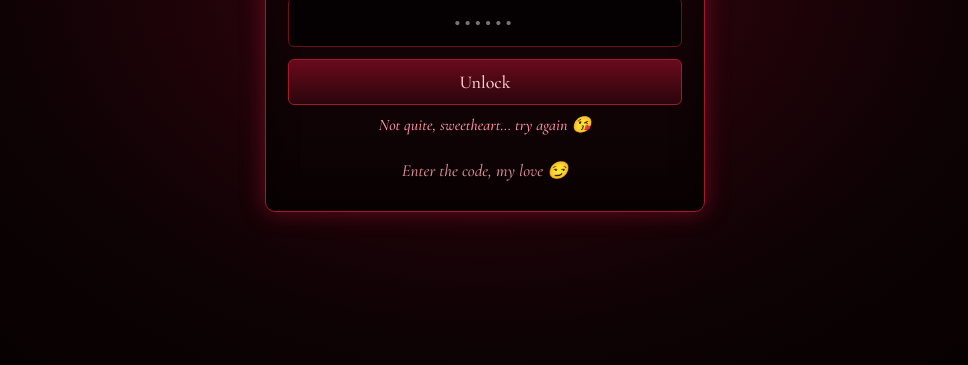
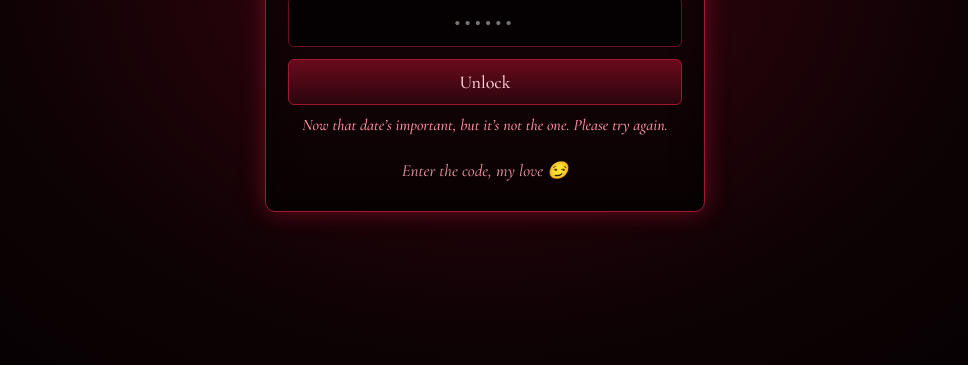
Before and after one commit to karl1234uk-hub/Index, a plain HTML site: page cards-spicy/index.html in a window 1280 px wide. Both pictures are taken after a click on the button "Unlock". Shown: the part 351-716 px from the top of the page, without its empty margins (155-1123 px from the left). Drawn offline with nearby package versions, Linux system fonts and the light colour scheme.

Commit message:
Update the Afterdark wrong-code message.
Co-authored-by: Karlos <karl1234uk@gmail.com>

```diff
--- a/cards-spicy/index.html
+++ b/cards-spicy/index.html
@@ -117,7 +117,7 @@ async function unlock(){
   const key=await crypto.subtle.deriveKey({name:'PBKDF2',salt:d(B.s),iterations:B.i,hash:'SHA-256'},base,{name:'AES-GCM',length:256},true,['decrypt']);
   await show(key);
   try{const raw=await crypto.subtle.exportKey('raw',key);sessionStorage.setItem(SK,btoa(String.fromCharCode(...new Uint8Array(raw))))}catch(e){}
- }catch(e){err.textContent='Not quite, sweetheart\u2026 try again 😘'}
+ }catch(e){err.textContent='Now that date\u2019s important, but it\u2019s not the one. Please try again.'}
 }
 document.getElementById('go').onclick=unlock;
 document.getElementById('pw').addEventListener('keydown',e=>{if(e.key==='Enter')unlock()});
```
